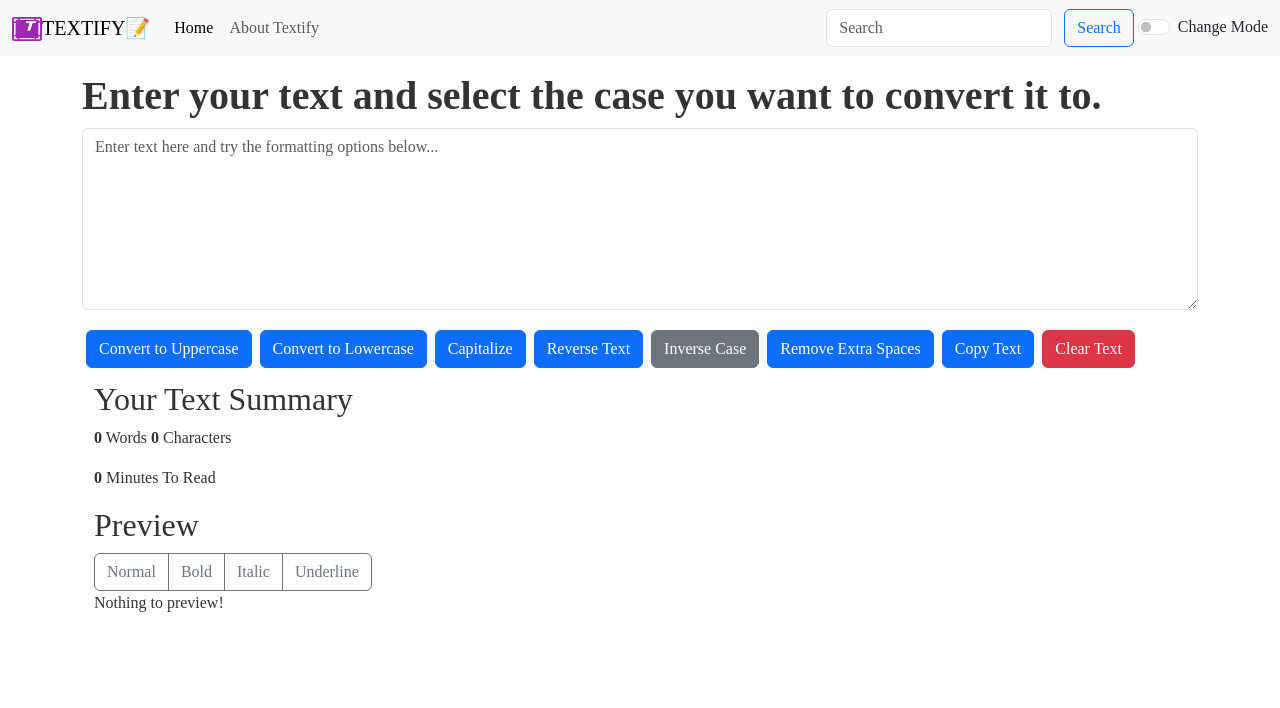
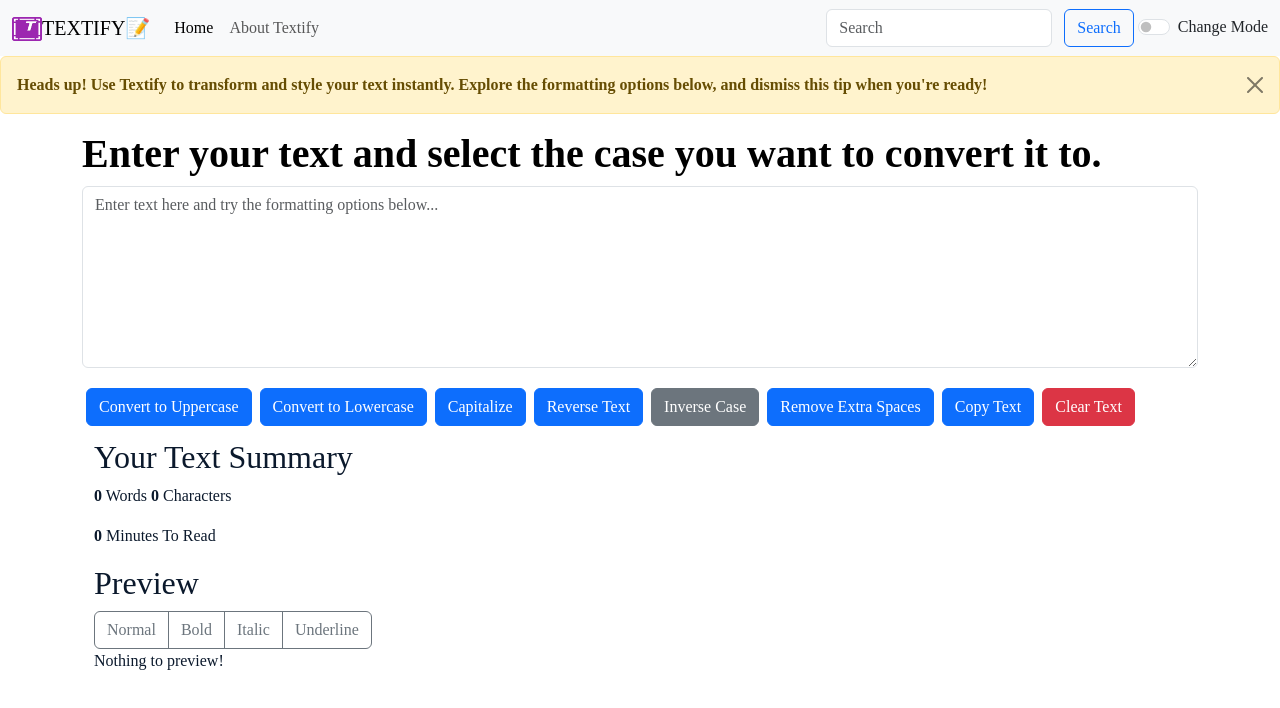
Before and after one commit to HarshGit1824/Textify-Text-Formatter, a React (Create React App) app in the folder textify/: page / in a window 1280 px wide. Shown: the top 708 px of the page. Built offline with nearby package versions, Linux system fonts and the light colour scheme; a web font is replaced by a local one.

Commit message:
Update mode feature and added dismissing alert in home

```diff
--- a/textify/src/App.js
+++ b/textify/src/App.js
@@ -1,5 +1,6 @@
 // import logo from './logo.svg';
 import "./App.css";
+import Alert from "./components/Alert";
 import Navbar from "./components/Navbar";
 import TextForm from "./components/TextForm";
 // import About from "./components/About";
@@ -13,18 +14,20 @@ function App() {
   const toggleMode = ()=>{
     if(mode === 'light'){
       setMode('dark');
+      document.body.style.backgroundColor = '#0B192C';
     }
     else{
       setMode('light');
+      document.body.style.backgroundColor = 'white';
     }
   }
   return (
     <>
 
       <Navbar title="TEXTIFY📝" home='Home' aboutText="About Textify" mode={mode} toggleMode={toggleMode}/>
-
+      <Alert alert="Heads up! Use Textify to transform and style your text instantly. Explore the formatting options below, and dismiss this tip when you're ready!"/>
       <div className="container my-3">
-      <TextForm heading="Enter your text and select the case you want to convert it to."/>
+      <TextForm heading="Enter your text and select the case you want to convert it to." mode={mode}/>
       {/* <About/> */}
       </div>
 
--- /dev/null
+++ b/textify/src/components/Alert.js
@@ -0,0 +1,21 @@
+import React from "react";
+
+function Alert(props) {
+  return (
+    <>
+            <div className="alert alert-warning alert-dismissible fade show" role="alert">
+        <strong>{props.alert}</strong>
+        <button
+          type="button"
+          className="btn-close"
+          data-bs-dismiss="alert"
+          aria-label="Close"
+        ></button>
+      </div>
+    </>
+
+
+  );
+}
+
+export default Alert;
--- a/textify/src/components/TextForm.js
+++ b/textify/src/components/TextForm.js
@@ -68,7 +68,7 @@ export default function TextForm(props) {
 
   return (
     <>
-      <div>
+      <div style={{color: props.mode=== 'dark'?'white':'black'}}>
         <h1>{props.heading}</h1>
         <div className="mb-3">
           <textarea
@@ -76,6 +76,7 @@ export default function TextForm(props) {
             placeholder="Enter text here and try the formatting options below..."
             value={text}
             onChange={handleOnChange}
+            style={{backgroundColor: props.mode=== 'dark'?'grey':'white', color: props.mode=== 'dark'?'white':'#0B192C'}}
             id="myBox"
             rows="7"
           ></textarea>
@@ -115,7 +116,7 @@ export default function TextForm(props) {
       </div>
 
       {/* Summary Section */}
-      <div className="container my-2">
+      <div className="container my-2" style={{color: props.mode=== 'dark'?'white':'#0B192C'}}>
         <h2>Your Text Summary</h2>
         <p>
           {/* <p>{text.split(" ").length} Words & {text.length} Characters</p>
@@ -130,7 +131,7 @@ export default function TextForm(props) {
 
         {/* Preview Style Toggle */}
         <h2>Preview</h2>
-        <div className="btn-group" role="group" >
+        <div className="btn-group" role="group" style={{color: props.mode=== 'dark'?'white':'#091057'}}>
           <button className="btn btn-outline-secondary" onClick={() => handlePreviewStyleChange("normal")}>
             Normal
           </button>
```
